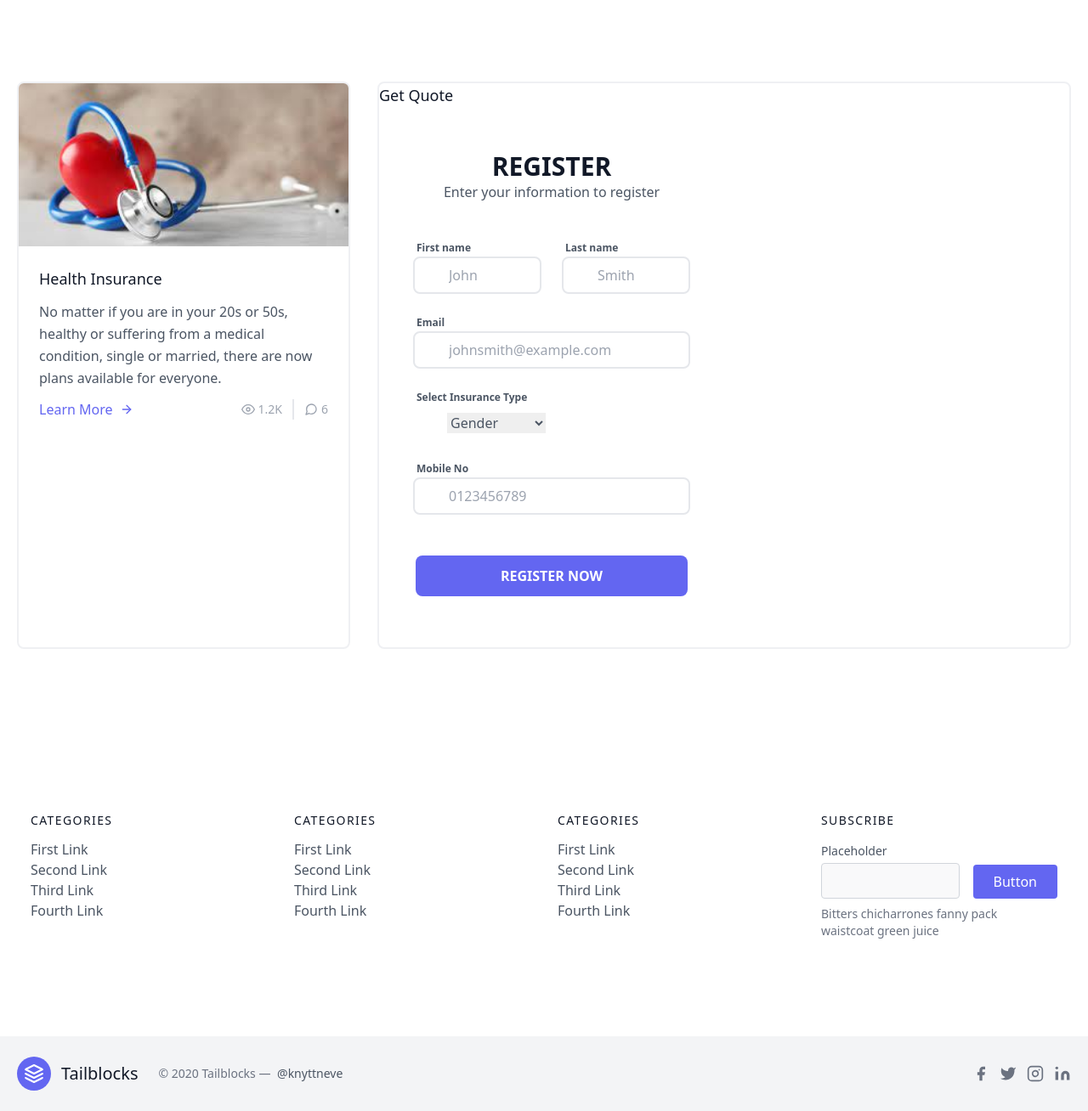
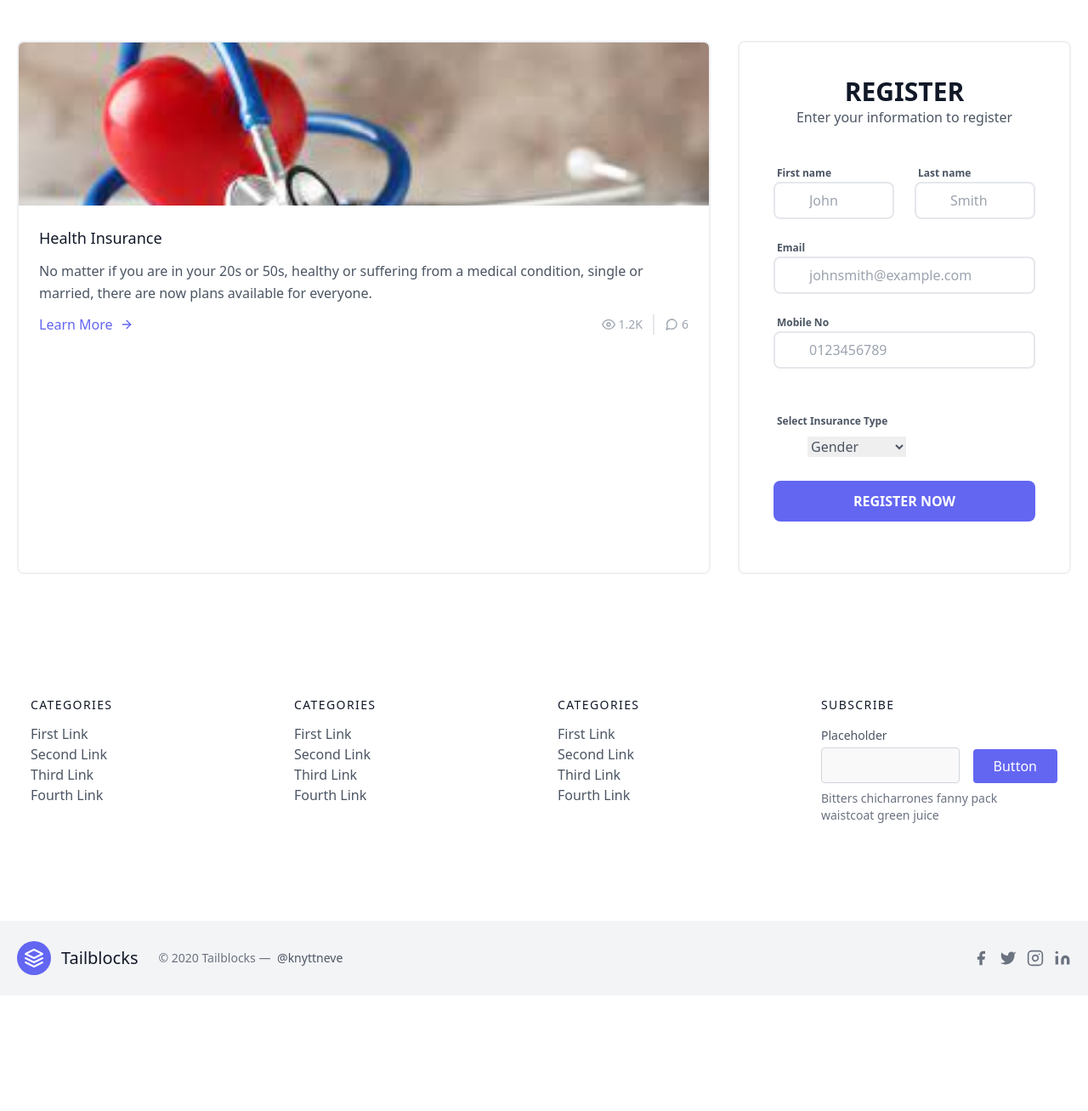
Before and after one commit to shinderushikesh706/WebApp, a Django app: page / in a window 1280 px wide. Shown: the part 80-1388 px from the top of the page at 85% size. After the commit the page ends 1228 px from the top, so only its background shows below. Run offline with Django 3.2, Linux system fonts and the light colour scheme; some libraries are stand-ins or nearby versions.

```diff
--- a/mysite/myApp/urls.py
+++ b/mysite/myApp/urls.py
@@ -9,4 +9,5 @@ urlpatterns = [
     path('contact_us', views.contact_us, name='contact_us'),
     path('about', views.about, name='about'),
     path('logout', views.Userlogout, name='Userlogout'),
+    path('healthinsurance', views.healthinsurance, name='healthinsurance')
 ]
--- a/mysite/myApp/views.py
+++ b/mysite/myApp/views.py
@@ -16,7 +16,6 @@ def index(request):
 # return HttpResponse("Hello, world. You're at the My APP.")
 
 def Userlogin(request):
-
     if request.user.is_authenticated:
         return redirect('/')
     else:
@@ -39,22 +38,21 @@ def Userlogin(request):
 
 ensure_csrf_cookie(Userlogin)
 
+
 def Userlogout(request):
-
     auth.logout(request)
 
     return redirect('/login')
 
 
 def sign_up(request):
-
     if request.user.is_authenticated:
         return redirect('/')
     else:
         if request.method == 'POST':
 
-#           firstname = request.POST['firstname']
-#           lastname = request.POST['lastname']
+            #           firstname = request.POST['firstname']
+            #           lastname = request.POST['lastname']
             username = request.POST['username']
             email = request.POST['email']
             password1 = request.POST['password']
@@ -94,5 +92,9 @@ def contact_us(request):
     return render(request, 'contact_us.html')
 
 
+def healthinsurance(request):
+    return render(request, 'healthinsurance.html')
+
+
 def about(request):
     return render(request, 'about.html')
--- a/mysite/templates/home.html
+++ b/mysite/templates/home.html
@@ -12,16 +12,16 @@
 {% block body %}
 
 <section class="text-gray-600 body-font">
-  <div class="container px-5 py-24 mx-auto">
+  <div class="container px-5 py-12 mx-auto">
     <div class="flex flex-wrap -m-4">
-      <div class="p-4 md:w-1/3">
+      <div class="p-4 md:w-2/3">
         <div class="h-full border-2 border-gray-200 border-opacity-60 rounded-lg overflow-hidden">
           <img class="lg:h-48 md:h-36 w-full object-cover object-center" src="/static/img/health.png" alt="blog">
           <div class="p-6">
             <h1 class="title-font text-lg font-medium text-gray-900 mb-3">Health Insurance</h1>
             <p class="leading-relaxed mb-3">No matter if you are in your 20s or 50s, healthy or suffering from a medical condition, single or married, there are now plans available for everyone.</p>
             <div class="flex items-center flex-wrap ">
-              <a class="text-indigo-500 inline-flex items-center md:mb-2 lg:mb-0">Learn More
+              <a href="/healthinsurance" class="text-indigo-500 inline-flex items-center md:mb-2 lg:mb-0">Learn More
                 <svg class="w-4 h-4 ml-2" viewBox="0 0 24 24" stroke="currentColor" stroke-width="2" fill="none" stroke-linecap="round" stroke-linejoin="round">
                   <path d="M5 12h14"></path>
                   <path d="M12 5l7 7-7 7"></path>
@@ -42,12 +42,10 @@
           </div>
         </div>
       </div>
-      <div class="p-4 md:w-2/3">
+
+        <div class="p-4 md:w-1/3">
         <div class="h-full border-2 border-gray-200 border-opacity-60 rounded-lg overflow-hidden">
-
-          <h1 class="title-font text-lg font-medium text-gray-900 mb-3">Get Quote</h1>
-
-          <div class="w-full md:w-1/2 py-10 px-5 md:px-10">
+            <div class="w-full py-10 px-5 md:px-10">
                 <div class="text-center mb-10">
                     <h1 class="font-bold text-3xl text-gray-900">REGISTER</h1>
                     <p>Enter your information to register</p>
@@ -55,35 +53,41 @@
                 <div>
                     <div class="flex -mx-3">
                         <div class="w-1/2 px-3 mb-5">
-                            <label for="" class="text-xs font-semibold px-1">First name</label>
+                            <label for="fname" class="text-xs font-semibold px-1">First name</label>
                             <div class="flex">
                                 <div class="w-10 z-10 pl-1 text-center pointer-events-none flex items-center justify-center"><i class="mdi mdi-account-outline text-gray-400 text-lg"></i></div>
-                                <input type="text" class="w-full -ml-10 pl-10 pr-3 py-2 rounded-lg border-2 border-gray-200 outline-none focus:border-indigo-500" placeholder="John">
+                                <input type="text" name="fname" id="fname" class="w-full -ml-10 pl-10 pr-3 py-2 rounded-lg border-2 border-gray-200 outline-none focus:border-indigo-500" placeholder="John">
                             </div>
                         </div>
                         <div class="w-1/2 px-3 mb-5">
-                            <label for="" class="text-xs font-semibold px-1">Last name</label>
+                            <label for="lname" class="text-xs font-semibold px-1">Last name</label>
                             <div class="flex">
                                 <div class="w-10 z-10 pl-1 text-center pointer-events-none flex items-center justify-center"><i class="mdi mdi-account-outline text-gray-400 text-lg"></i></div>
-                                <input type="text" class="w-full -ml-10 pl-10 pr-3 py-2 rounded-lg border-2 border-gray-200 outline-none focus:border-indigo-500" placeholder="Smith">
+                                <input type="text" name="lname" id="lname" class="w-full -ml-10 pl-10 pr-3 py-2 rounded-lg border-2 border-gray-200 outline-none focus:border-indigo-500" placeholder="Smith">
                             </div>
                         </div>
                     </div>
                     <div class="flex -mx-3">
                         <div class="w-full px-3 mb-5">
-                            <label for="" class="text-xs font-semibold px-1">Email</label>
+                            <label for="email" class="text-xs font-semibold px-1">Email</label>
                             <div class="flex">
                                 <div class="w-10 z-10 pl-1 text-center pointer-events-none flex items-center justify-center"><i class="mdi mdi-email-outline text-gray-400 text-lg"></i></div>
-                                <input type="email" class="w-full -ml-10 pl-10 pr-3 py-2 rounded-lg border-2 border-gray-200 outline-none focus:border-indigo-500" placeholder="johnsmith@example.com">
+                                <input type="email" name="email" id="email" class="w-full -ml-10 pl-10 pr-3 py-2 rounded-lg border-2 border-gray-200 outline-none focus:border-indigo-500" placeholder="johnsmith@example.com">
                             </div>
                         </div>
                     </div>
-
+                    <div class="flex -mx-3">
+                        <div class="w-full px-3 mb-12">
+                            <label for="mobno" class="text-xs font-semibold px-1">Mobile No</label>
+                            <div class="flex">
+                                <div class="w-10 z-10 pl-1 text-center pointer-events-none flex items-center justify-center"><i class="mdi mdi-lock-outline text-gray-400 text-lg"></i></div>
+                                <input type="number" name="mobno" id="mobno" class="w-full -ml-10 pl-10 pr-3 py-2 rounded-lg border-2 border-gray-200 outline-none focus:border-indigo-500" placeholder="0123456789">
+                            </div>
+                        </div>
+                    </div>
                     <div class="flex -mx-3">
                         <div class="w-full px-3 mb-5">
-                            <label for="" class="text-xs font-semibold px-1">Select Insurance Type </label>
-
-
+                            <label class="text-xs font-semibold px-1">Select Insurance Type </label>
                             <div class="flex">
                                 <div class="w-10 z-10 pl-1 text-center pointer-events-none flex items-center justify-center"><i class="mdi mdi-email-outline text-gray-400 text-lg"></i></div>
 
@@ -97,15 +101,6 @@
                       </div>
                   </div>
                     <div class="flex -mx-3">
-                        <div class="w-full px-3 mb-12">
-                            <label for="" class="text-xs font-semibold px-1">Mobile No</label>
-                            <div class="flex">
-                                <div class="w-10 z-10 pl-1 text-center pointer-events-none flex items-center justify-center"><i class="mdi mdi-lock-outline text-gray-400 text-lg"></i></div>
-                                <input type="number" class="w-full -ml-10 pl-10 pr-3 py-2 rounded-lg border-2 border-gray-200 outline-none focus:border-indigo-500" placeholder="0123456789">
-                            </div>
-                        </div>
-                    </div>
-                    <div class="flex -mx-3">
                         <div class="w-full px-3 mb-5">
                             <button class="block w-full max-w-xs mx-auto bg-indigo-500 hover:bg-indigo-700 focus:bg-indigo-700 text-white rounded-lg px-3 py-3 font-semibold">REGISTER NOW</button>
                         </div>
@@ -113,7 +108,8 @@
                 </div>
             </div>
         </div>
-      </div>
+
+    </div>
     </div>
   </div>
 </section>
```
Also changed, not shown: mysite/templates/healthinsurance.html (added, +48 -0 lines).
